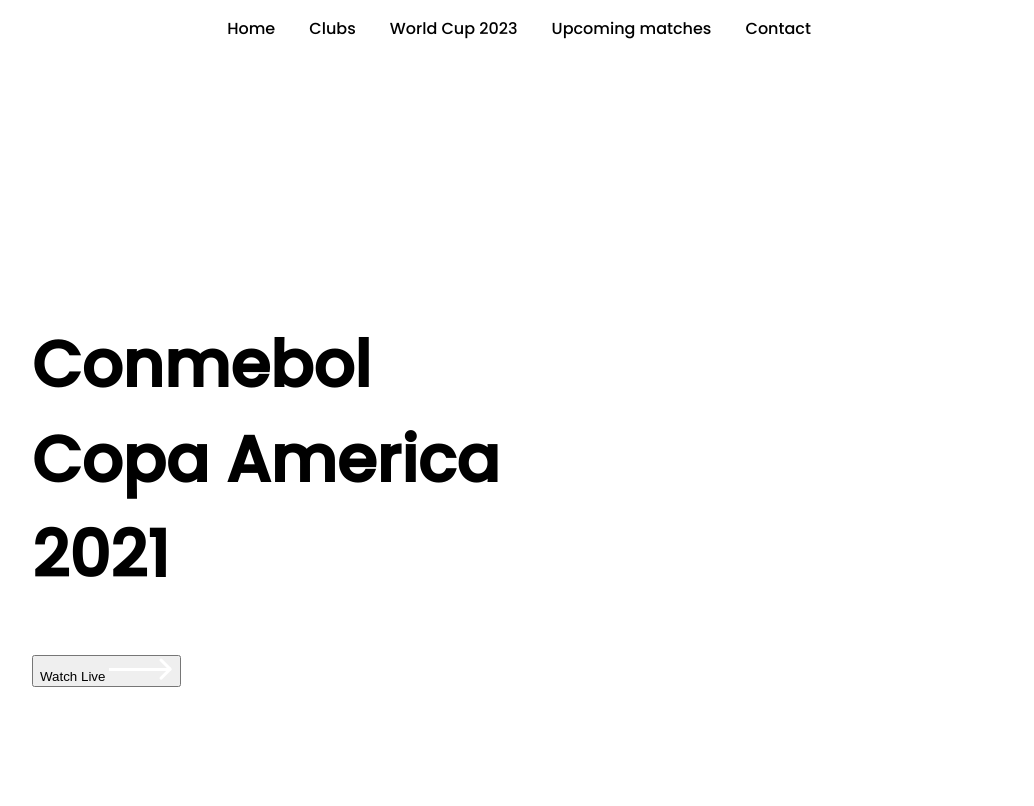
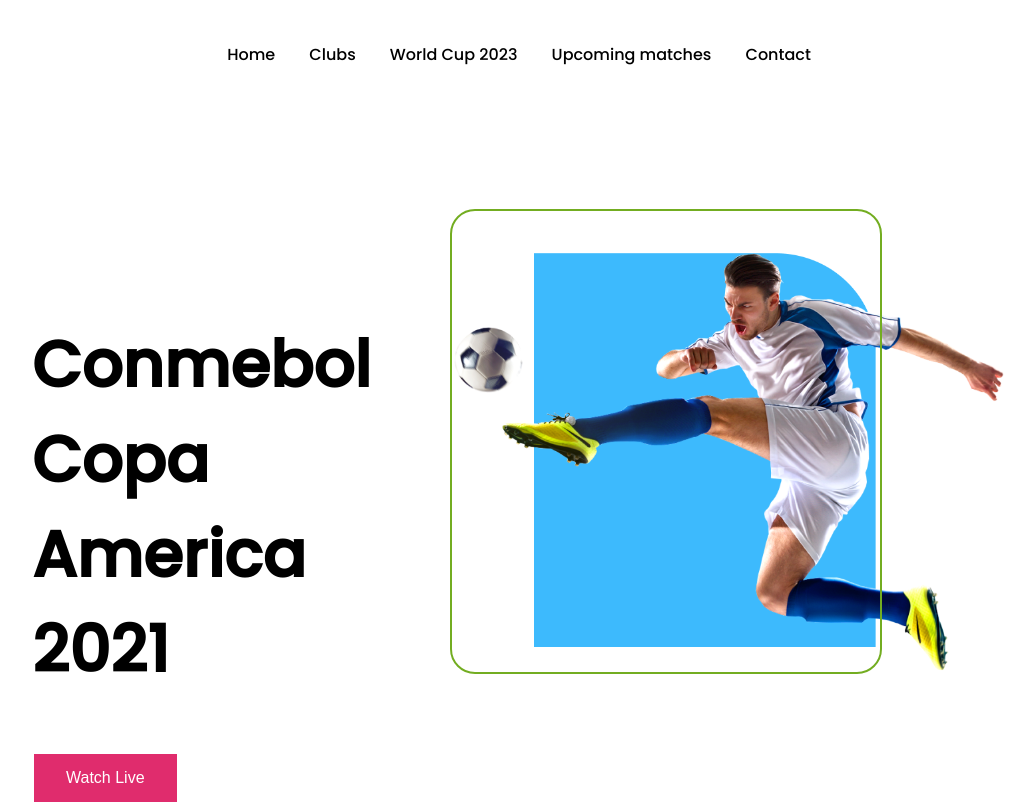
Before and after one commit to mehesultana/goal-football, a plain HTML site: page index.html in a window 1280 px wide. Shown: the whole page, without its empty margins (126-1160 px from the left). Drawn offline with Linux system fonts and the light colour scheme.

Commit message:
1st part done

```diff
--- a/css/style.css
+++ b/css/style.css
@@ -5,6 +5,7 @@
 nav {
     flex: 1;
     text-align: center;
+    margin-top: 42px;
 }
 nav ul li {
     list-style: none;
@@ -35,18 +36,72 @@ body {
     flex-basis: 40%;
     position: relative;
     margin-left: 150px;
-    margin-top: 207px;
-    width: 485px;
+    margin: top 160px;
+    width: 483px;
     height: 230px;
 }
 .col-1 h2 {
     font-size: 64px;
     width: 700;
 }
+/* button */
+
 .button {
-    width: 168px;
-    padding: 10px 24px;
-    color: #e02c6d;
-    border-radius: 6px;
+    background-color: #e02c6d;
+    border: none;
+    color: white;
+    padding: 15px 32px;
+    text-align: center;
+    text-decoration: none;
+    display: inline-block;
+    font-size: 16px;
+    margin: 4px 2px;
     cursor: pointer;
+    transition: width 0.7s;
 }
+button img {
+    width: 50px;
+    display: none;
+}
+button:hover img {
+    display: block;
+}
+button:hover {
+    width: 200px;
+    display: flex;
+    align-items: center;
+    justify-content: space-between;
+}
+
+.col-1::after {
+    content: '';
+    width: 10px;
+    height: 57%;
+    background-color: linear-gradient(#e93b81, #f5abc9);
+    position: absolute;
+    left: -40px;
+    top: 8px;
+}
+
+.col-2 {
+    position: relative;
+    flex-basis: 40%;
+    display: flex;
+    align-items: center;
+}
+.col-2 img {
+    width: 556.01px;
+    height: 438px;
+    margin-top: 153px;
+    margin-right: 140px;
+}
+#rcorner {
+    position: absolute;
+    width: 388px;
+    height: 421px;
+    margin-top: 142px;
+
+    border-radius: 25px;
+    border: 2px solid #73ad21;
+    padding: 20px;
+}
--- a/index.html
+++ b/index.html
@@ -22,19 +22,24 @@
                 </nav>
             </div>
         </div>
-        <section class="row">
+        <div class="row">
             <div class="col-1">
                 <h2>
                     Conmebol <br />
                     Copa America <br />
                     2021
                 </h2>
-                <button type="button">
+
+                <button class="button">
                     Watch Live
                     <img src="./images/Social Icons/arrow.png" alt="" />
                 </button>
             </div>
-            <div class="col-2"></div>
-        </section>
+
+            <div class="col-2">
+                <p id="rcorner"></p>
+                <img src="./images/banner.png" alt="" />
+            </div>
+        </div>
     </body>
 </html>
```
